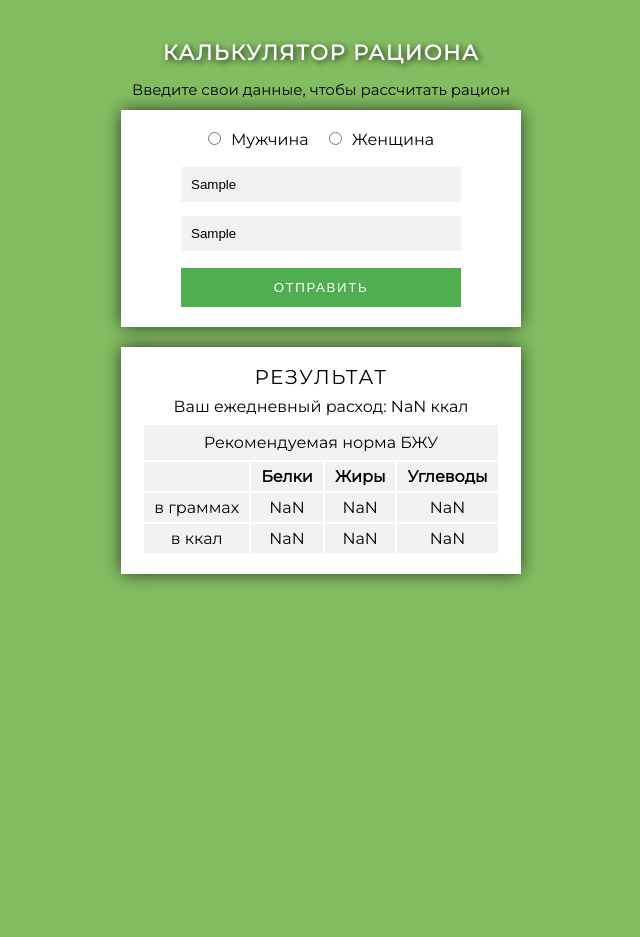
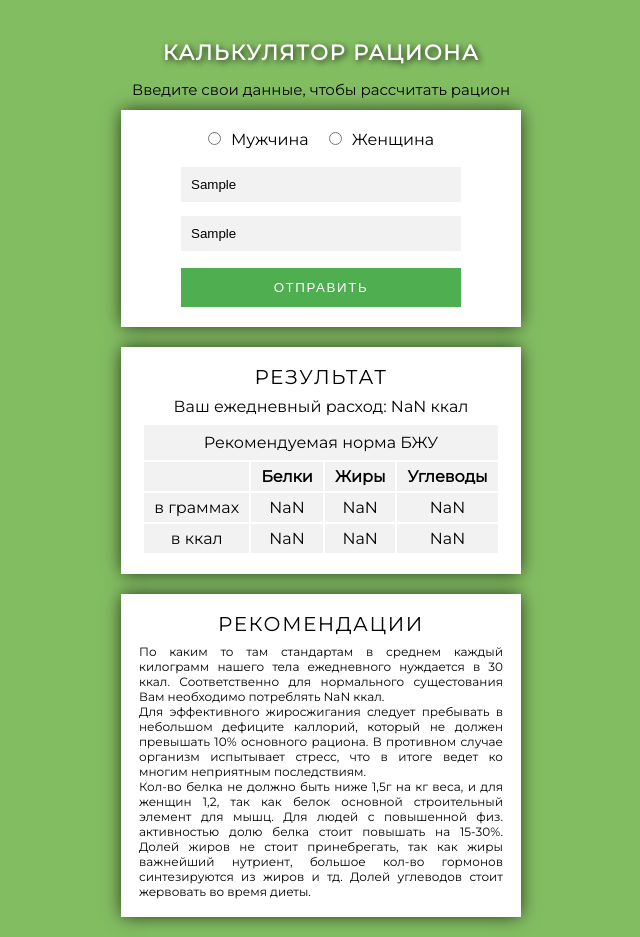
Before and after one commit to AlexFisher13/NutritionCounter, an Angular app: page / in a window 1280 px wide. Both pictures are taken after typing "Sample", "Sample" into the empty fields and a click on the button "ОТПРАВИТЬ". Shown: the whole page, without its empty margins (319-959 px from the left). Before the commit the page ends 800 px from the top, so only its background shows below. Built offline with nearby package versions, Linux system fonts and the light colour scheme.

Commit message:
add description

```diff
--- a/src/app/user-data/user-data.component.css
+++ b/src/app/user-data/user-data.component.css
@@ -75,3 +75,7 @@ td, th {
 .show {
   display: table;
 }
+.recipe {
+  font-size: 12px;
+  text-align: justify;
+}
--- a/src/app/user-data/user-data.component.html
+++ b/src/app/user-data/user-data.component.html
@@ -36,3 +36,14 @@
     </tr>
   </table>
 </div>
+
+<div class="result" [ngClass]="{'show': isShow}">
+  <h5>Рекомендации</h5>
+  <p class="recipe">По каким то там стандартам в среднем каждый килограмм нашего тела ежедневного нуждается в 30 ккал.
+  Соответственно для нормального сущестования Вам необходимо потреблять {{ration}} ккал.<br>
+  Для эффективного жиросжигания следует пребывать в небольшом дефиците каллорий, который не должен превышать 10% основного рациона.
+  В противном случае организм испытывает стресс, что в итоге ведет ко многим неприятным последствиям.<br>
+  Кол-во белка не должно быть ниже 1,5г на кг веса, и для женщин 1,2, так как белок основной строительный элемент для мышц.
+  Для людей с повышенной физ. активностью долю белка стоит повышать на 15-30%. Долей жиров не стоит принебрегать, так как жиры
+  важнейший нутриент, большое кол-во гормонов синтезируются из жиров и тд. Долей углеводов стоит жервовать во время диеты.</p>
+</div>
```
